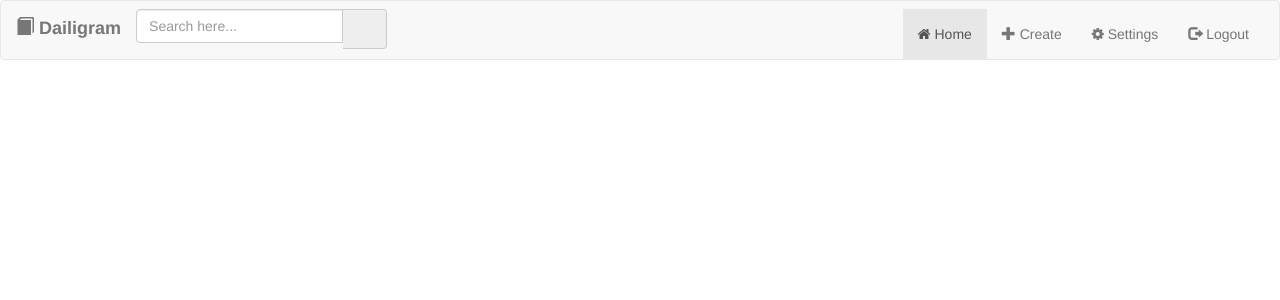
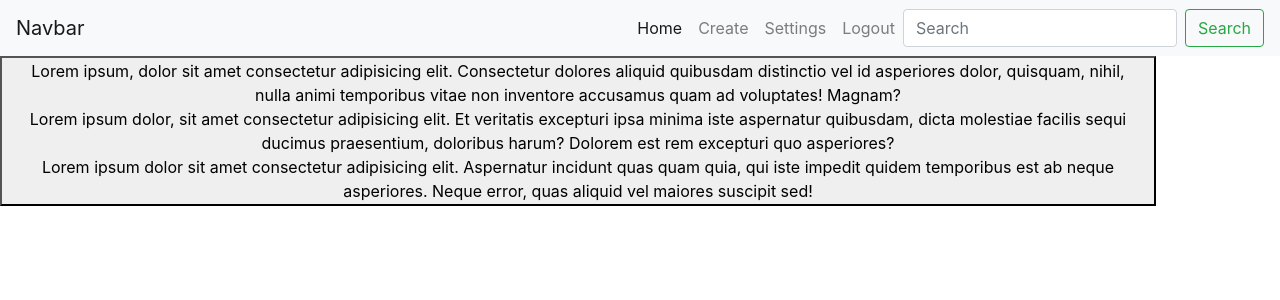
Before and after one commit to LilBank/dailigram, a Django app: page /diary/create/ in a window 1280 px wide. Shown: the top 300 px of the page. Run offline with Django 3.2, Linux system fonts and the light colour scheme; the visitor is signed in with stand-in values (Sample User, id 1); some libraries are stand-ins or nearby versions.

Commit message:
fix-navbar

```diff
--- a/diary/templates/base.html
+++ b/diary/templates/base.html
@@ -1,48 +1,65 @@
-<!DOCTYPE html>
+<!doctype html>
 <html lang="en">
+
 <head>
+  <!-- Required meta tags -->
   <meta charset="utf-8">
-<meta http-equiv="X-UA-Compatible" content="IE=edge">
-<meta name="viewport" content="width=device-width, initial-scale=1">
+  <meta name="viewport" content="width=device-width, initial-scale=1, shrink-to-fit=no">
+
+  <!-- Bootstrap CSS -->
+  <link rel="stylesheet" href="https://stackpath.bootstrapcdn.com/bootstrap/4.1.3/css/bootstrap.min.css" integrity="sha384-MCw98/SFnGE8fJT3GXwEOngsV7Zt27NXFoaoApmYm81iuXoPkFOJwJ8ERdknLPMO"
+    crossorigin="anonymous">
+    <script src="https://code.jquery.com/jquery-3.3.1.slim.min.js" integrity="sha384-q8i/X+965DzO0rT7abK41JStQIAqVgRVzpbzo5smXKp4YfRvH+8abtTE1Pi6jizo" crossorigin="anonymous"></script>
+    <script src="https://cdnjs.cloudflare.com/ajax/libs/popper.js/1.14.3/umd/popper.min.js" integrity="sha384-ZMP7rVo3mIykV+2+9J3UJ46jBk0WLaUAdn689aCwoqbBJiSnjAK/l8WvCWPIPm49" crossorigin="anonymous"></script>
+    <script src="https://stackpath.bootstrapcdn.com/bootstrap/4.1.3/js/bootstrap.min.js" integrity="sha384-ChfqqxuZUCnJSK3+MXmPNIyE6ZbWh2IMqE241rYiqJxyMiZ6OW/JmZQ5stwEULTy" crossorigin="anonymous"></script>
+
+
   <title>Your Journey!</title>
-<link href="https://fonts.googleapis.com/css?family=Roboto|Varela+Round" rel="stylesheet">
-<link rel="stylesheet" href="https://fonts.googleapis.com/icon?family=Material+Icons">
-<link rel="stylesheet" href="https://maxcdn.bootstrapcdn.com/font-awesome/4.7.0/css/font-awesome.min.css">
-<link rel="stylesheet" href="https://maxcdn.bootstrapcdn.com/bootstrap/3.3.7/css/bootstrap.min.css">
-<script src="https://ajax.googleapis.com/ajax/libs/jquery/1.12.4/jquery.min.js"></script>
-<script src="https://maxcdn.bootstrapcdn.com/bootstrap/3.3.7/js/bootstrap.min.js"></script>
+</head>
 
-</head>
 <body>
   <div>
-      <nav class="navbar navbar-default">
-          <div class="navbar-header d-flex col">
-            <a class="navbar-brand" href="#"><i class="glyphicon glyphicon-book"></i><b> Dailigram</b></a>
-            <button type="button" data-target="#navbarCollapse" data-toggle="collapse" class="navbar-toggle navbar-toggler ml-auto">
+<nav class="navbar navbar-expand-lg navbar-light bg-light">
+  <a class="navbar-brand" href="#">Navbar</a>
+  <button class="navbar-toggler" type="button" data-toggle="collapse" data-target="#navbarSupportedContent" aria-controls="navbarSupportedContent" aria-expanded="false" aria-label="Toggle navigation">
     <span class="navbar-toggler-icon"></span>
-              <span class="icon-bar"></span>
-              <span class="icon-bar"></span>
-              <span class="icon-bar"></span>
   </button>
-          </div>
-          <!-- Collection of nav links, forms, and other content for toggling -->
-          <div id="navbarCollapse" class="collapse navbar-collapse justify-content-start">
-            <form class="navbar-form form-inline">
-              <div class="input-group search-box">
-                <input type="text" id="search" class="form-control" placeholder="Search here...">
-                <span class="input-group-addon"><i class="material-icons">&#xE8B6;</i></span>
-              </div>
+
+  <div class="collapse navbar-collapse" id="navbarSupportedContent">
     <ul class="nav navbar-nav navbar-right ml-auto">
-                  <li class="nav-item active"><a href="{% url 'diary:index' %}" class="nav-link"><i class="fa fa-home"></i><span> Home</span></a></li>
-                  <li class="nav-item"><a href="{% url 'diary:create' %}" class="nav-link"><i class="glyphicon glyphicon-plus"></i><span> Create</span></a></li>
-                  <li class="nav-item"><a href=" " class="nav-link"><i class="fa fa-gear"></i><span> Settings</span></a></li>
-                  <li class="nav-item"><a href=" " class="nav-link"><i class="glyphicon glyphicon-log-out"></i><span> Logout</span></a></li>
+      <li class="nav-item active">
+        <a href="{% url 'diary:index' %}" class="nav-link">
+          <i class="fa fa-home"></i>
+          <span> Home</span>
+        </a>
+      </li>
+      <li class="nav-item">
+        <a href="{% url 'diary:create' %}" class="nav-link">
+          <i class="glyphicon glyphicon-plus"></i>
+          <span> Create</span>
+        </a>
+      </li>
+      <li class="nav-item">
+        <a href=" " class="nav-link">
+          <i class="fa fa-gear"></i>
+          <span> Settings</span>
+        </a>
+      </li>
+      <li class="nav-item">
+        <a href=" " class="nav-link">
+          <i class="glyphicon glyphicon-log-out"></i>
+          <span> Logout</span>
+        </a>
+      </li>
     </ul>
+    <form class="form-inline my-2 my-lg-0">
+      <input class="form-control mr-sm-2" type="search" placeholder="Search" aria-label="Search">
+      <button class="btn btn-outline-success my-2 my-sm-0" type="submit">Search</button>
     </form>
-
   </div>
 </nav>
   </div>
   {% block content %}{% endblock %}
 </body>
+
 </html>
--- a/diary/templates/diary/create.html
+++ b/diary/templates/diary/create.html
@@ -1,20 +1,37 @@
 {% extends "base.html" %}
 <!DOCTYPE html>
 <html lang="en">
+
 <head>
-  {% block title %}<title>Dailigram</title>{% endblock %}
+  {% block title %}
+  <title>Dailigram</title>{% endblock %}
   <meta charset="utf-8">
   <meta name="viewport" content="width=device-width, initial-scale=1">
-  <link rel="stylesheet" href="https://stackpath.bootstrapcdn.com/bootstrap/4.1.3/css/bootstrap.min.css" integrity="sha384-MCw98/SFnGE8fJT3GXwEOngsV7Zt27NXFoaoApmYm81iuXoPkFOJwJ8ERdknLPMO" crossorigin="anonymous">
+  <link rel="stylesheet" href="https://stackpath.bootstrapcdn.com/bootstrap/4.1.3/css/bootstrap.min.css" integrity="sha384-MCw98/SFnGE8fJT3GXwEOngsV7Zt27NXFoaoApmYm81iuXoPkFOJwJ8ERdknLPMO"
+    crossorigin="anonymous">
   <!-- Add additional CSS in static file -->
   {% load static %}
   <link rel="stylesheet" href="{% static 'css/styles.css' %}">
 </head>
+
 <body>
-  <div class="container-fluid">
-    <div class="row">
-      <div class="col-sm-6 ">{% block content %}{% endblock %}</div>
+  {% block content %}
+  <button>
+    <div class="container">
+      <div class="Row">
+        <div class="Col-sm">
+          Lorem ipsum, dolor sit amet consectetur adipisicing elit. Consectetur dolores aliquid quibusdam distinctio vel id asperiores dolor, quisquam, nihil, nulla animi temporibus vitae non inventore accusamus quam ad voluptates! Magnam?
+        </div>
+        <div class="Col-sm">
+          Lorem ipsum dolor, sit amet consectetur adipisicing elit. Et veritatis excepturi ipsa minima iste aspernatur quibusdam, dicta molestiae facilis sequi ducimus praesentium, doloribus harum? Dolorem est rem excepturi quo asperiores?
+        </div>
+        <div class="Col-sm">
+          Lorem ipsum dolor sit amet consectetur adipisicing elit. Aspernatur incidunt quas quam quia, qui iste impedit quidem temporibus est ab neque asperiores. Neque error, quas aliquid vel maiores suscipit sed!
+        </div>
+      </div>
     </div>
-  </div>
+  </button>
+  {% endblock %}
 </body>
+
 </html>
```
Also changed, not shown: diary/static/css/styles.css (+2 -18 lines), diary/templates/registration/login.html (+11 -17 lines). Lines whose indentation alone changed are shown as unchanged.
